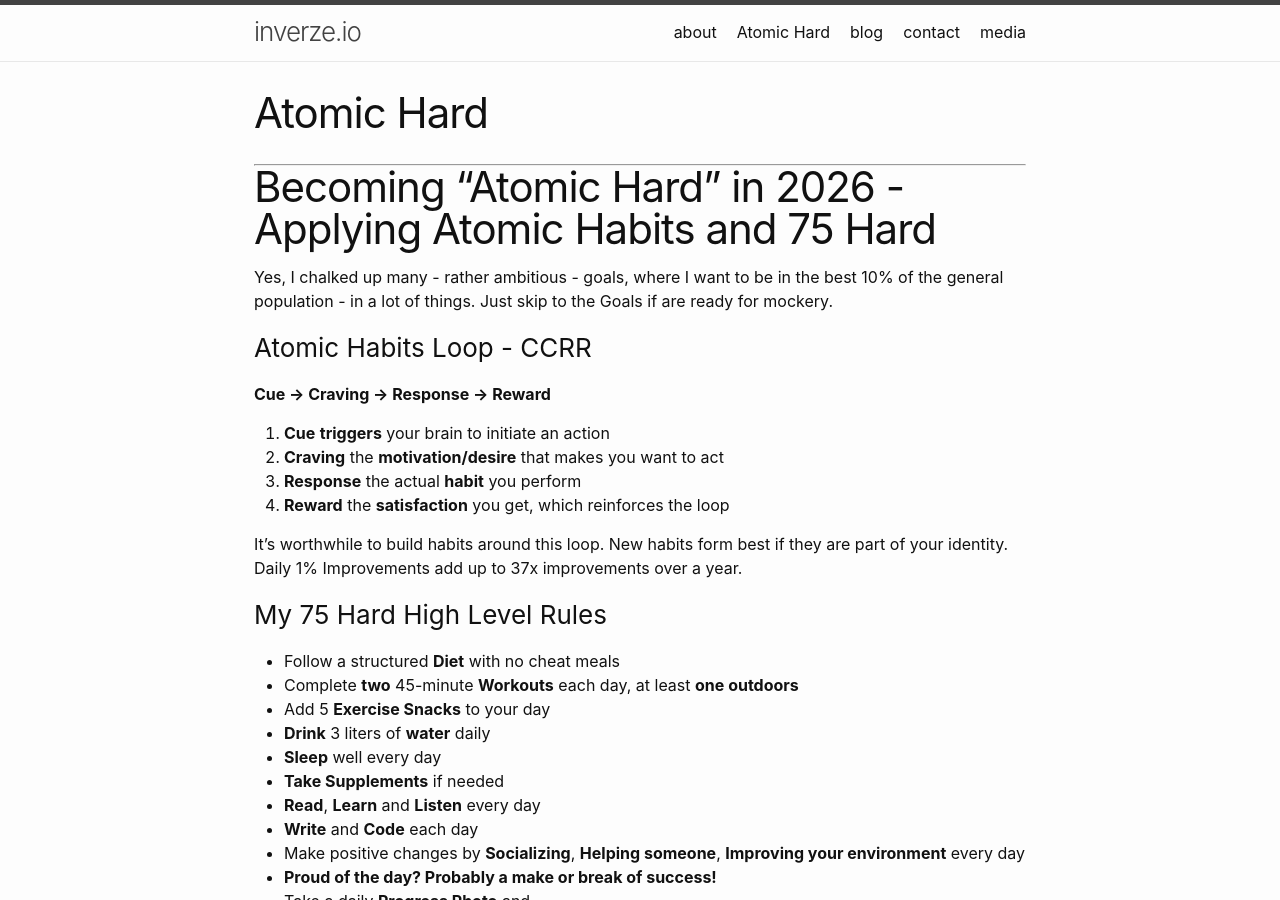
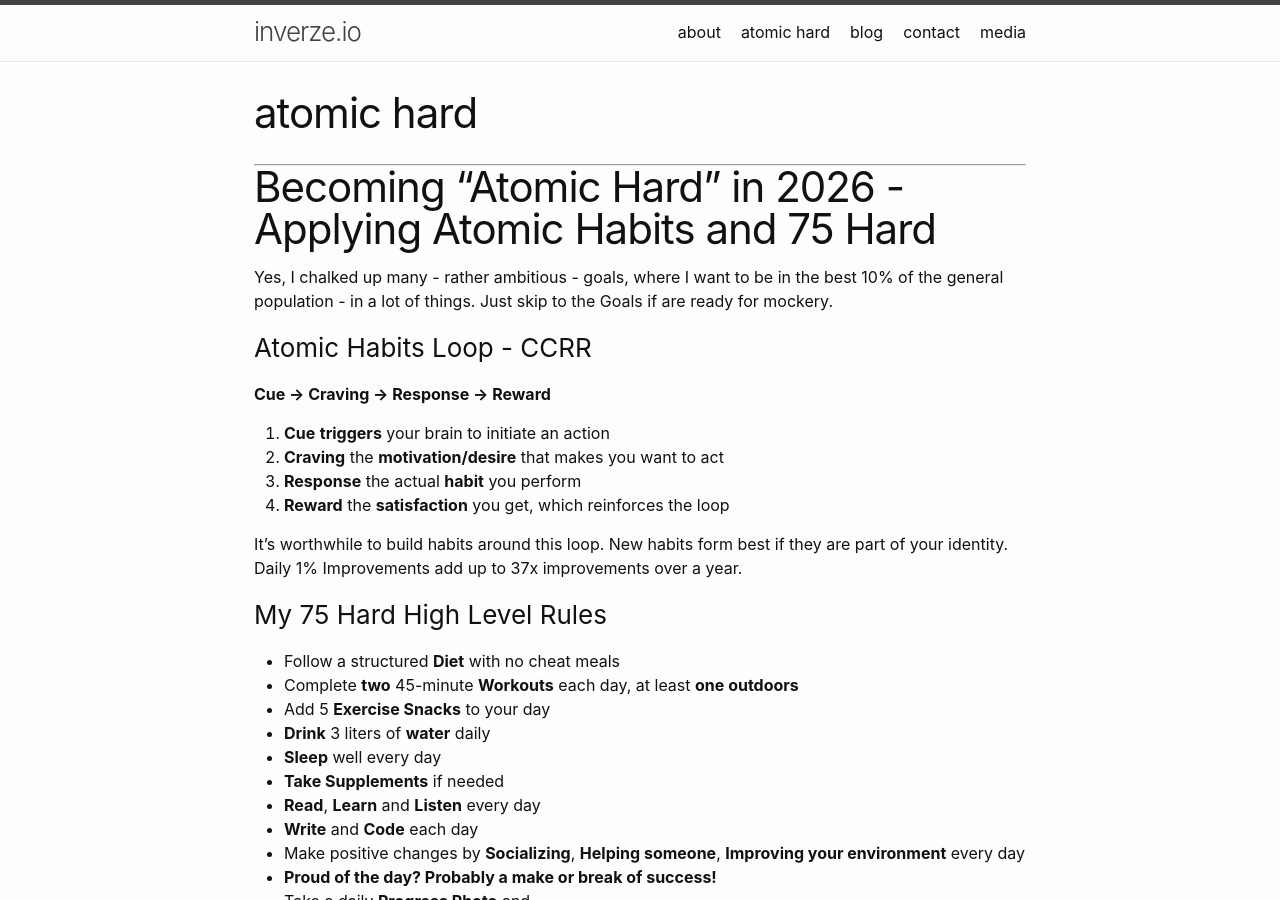
Before and after one commit to inverzeio/blog, a Jekyll site: the page built from atomichard.md, in a window 1280 px wide and 900 px high. Built offline with Jekyll 4.4.1, drawn with Linux system fonts in a browser that asks for light colours.

```diff
--- a/atomichard.md
+++ b/atomichard.md
@@ -1,6 +1,6 @@
 ---
 layout: page
-title: Atomic Hard
+title: atomic hard
 permalink: /atomichard/
 ---
 ------------
```
